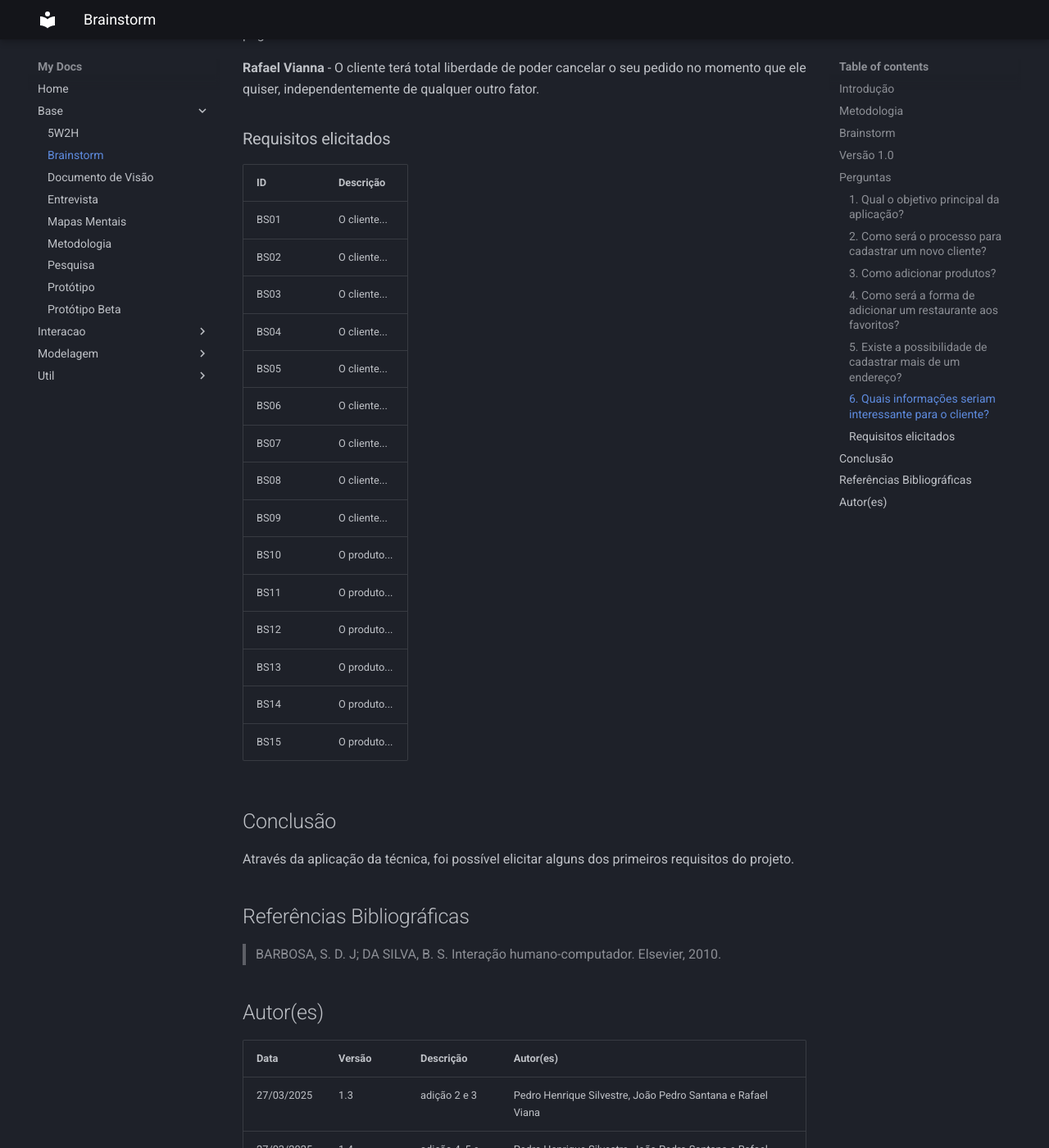
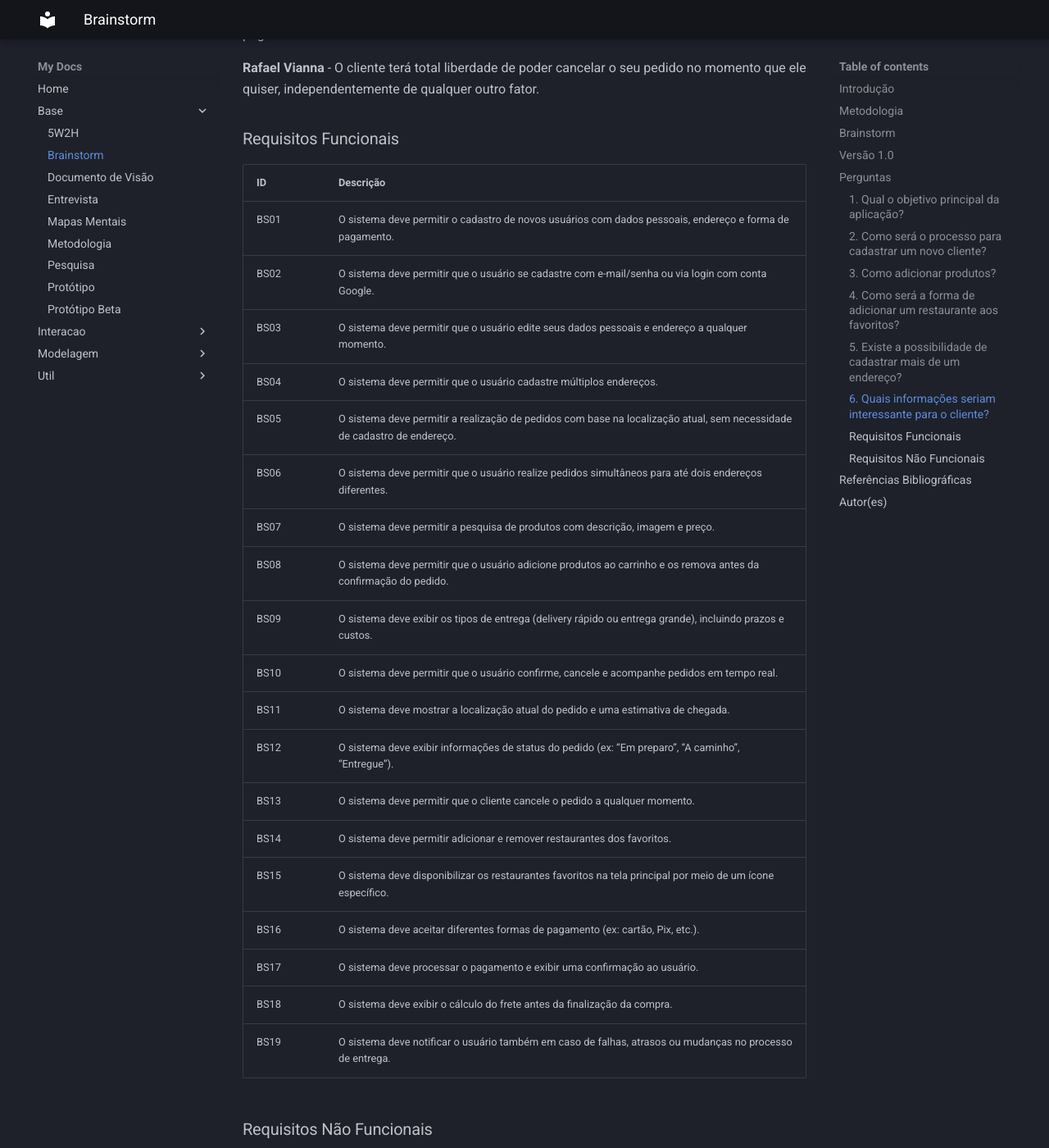
Before and after one commit to Projetos-de-Extensao/PBE_25.1_8001_VI, an MkDocs documentation site: the page built from docs/base/Brainstorm.md, in a window 1280 px wide and 1400 px high, scrolled down 2789 px. Shown: the whole window at 82% size. Built offline with MkDocs 1.6.1 and Material for MkDocs 9.7.7, drawn with Linux system fonts in a browser that asks for light colours; some of the changed text lies outside the part shown.

Commit message:
Update Requisitos Brainstorm.md

```diff
--- a/docs/base/Brainstorm.md
+++ b/docs/base/Brainstorm.md
@@ -103,27 +103,40 @@ A equipe se reuniu para debater ideias gerais sobre o projeto via aula presencia
 
 
 </p>
+### Requisitos Funcionais
+|ID|Descrição|
+|----|-------------|
+|BS01| O sistema deve permitir o cadastro de novos usuários com dados pessoais, endereço e forma de pagamento.|
+|BS02| O sistema deve permitir que o usuário se cadastre com e-mail/senha ou via login com conta Google.|
+|BS03| O sistema deve permitir que o usuário edite seus dados pessoais e endereço a qualquer momento.|
+|BS04| O sistema deve permitir que o usuário cadastre múltiplos endereços.|
+|BS05| O sistema deve permitir a realização de pedidos com base na localização atual, sem necessidade de cadastro de endereço.|
+|BS06| O sistema deve permitir que o usuário realize pedidos simultâneos para até dois endereços diferentes.|
+|BS07| O sistema deve permitir a pesquisa de produtos com descrição, imagem e preço.|
+|BS08| O sistema deve permitir que o usuário adicione produtos ao carrinho e os remova antes da confirmação do pedido.|
+|BS09| O sistema deve exibir os tipos de entrega (delivery rápido ou entrega grande), incluindo prazos e custos.|
+|BS10| O sistema deve permitir que o usuário confirme, cancele e acompanhe pedidos em tempo real.|
+|BS11| O sistema deve mostrar a localização atual do pedido e uma estimativa de chegada.|
+|BS12| O sistema deve exibir informações de status do pedido (ex: “Em preparo”, “A caminho”, “Entregue”).|
+|BS13| O sistema deve permitir que o cliente cancele o pedido a qualquer momento.|
+|BS14| O sistema deve permitir adicionar e remover restaurantes dos favoritos.|
+|BS15| O sistema deve disponibilizar os restaurantes favoritos na tela principal por meio de um ícone específico.|
+|BS16| O sistema deve aceitar diferentes formas de pagamento (ex: cartão, Pix, etc.).|
+|BS17| O sistema deve processar o pagamento e exibir uma confirmação ao usuário.|
+|BS18| O sistema deve exibir o cálculo do frete antes da finalização da compra.|
+|BS19| O sistema deve notificar o usuário também em caso de falhas, atrasos ou mudanças no processo de entrega.|
 
-### Requisitos elicitados
+
+### Requisitos Não Funcionais
+
 
 |ID|Descrição|
-|----|-------------|
-|BS01| O cliente...|
-|BS02| O cliente...|
-|BS03| O cliente...|
-|BS04| O cliente...|
-|BS05| O cliente...|
-|BS06| O cliente...|
-|BS07| O cliente...|
-|BS08| O cliente...|
-|BS09| O cliente...|
-|BS10| O produto...|
-|BS11| O produto...|
-|BS12| O produto...|
-|BS13| O produto...|
-|BS14| O produto...|
-|BS15| O produto...|
-
+|-----|-------------|
+|NBS01| O sistema deve ser responsivo, funcionando bem em smartphones e desktops.|
+|NBS02| O sistema deve apresentar uma interface amigável e acessível para usuários com baixa familiaridade digital.|
+|NBS03| O sistema deve apresentar tempo de resposta inferior a 2 segundos para carregamento de páginas e ações críticas.|
+|NBS04| O sistema deve garantir a segurança dos dados por meio de HTTPS, autenticação segura e criptografia.|
+|NBS05| O sistema deve ser escalável para suportar aumento de usuários em horários de pico.|
 ## Conclusão
 <p align = "justify">
 Através da aplicação da técnica, foi possível elicitar alguns dos primeiros requisitos do projeto.
```
